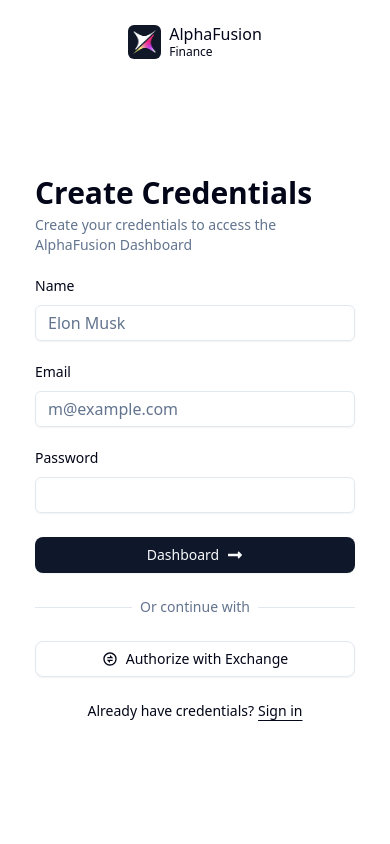
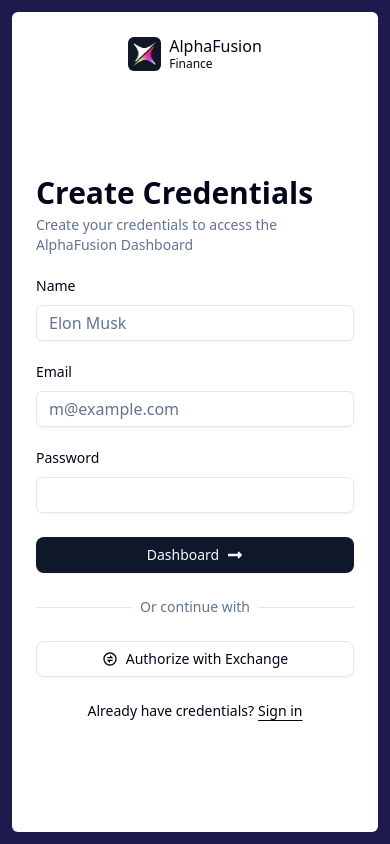
Before and after one commit to thesarinjaizz09/alphafusion, a Next.js app in the folder client/: page /auth in a window 390 px wide. Built offline with nearby package versions, Linux system fonts and the light colour scheme.

Commit message:
refactor: designed the auth page

```diff
--- a/client/app/(user-dashboard)/alphavision/[slug]/page.tsx
+++ b/client/app/(user-dashboard)/alphavision/[slug]/page.tsx
@@ -6,13 +6,11 @@ import {
     BreadcrumbPage,
     BreadcrumbSeparator,
 } from "@/components/ui/breadcrumb"
-import { Separator } from "@/components/ui/separator"
-
 import {
     SidebarTrigger,
 } from "@/components/ui/sidebar"
 
-import PredsDisplay from "@/components/preds-display/preds-display"
+import { Separator } from "@/components/ui/separator"
 import AlphaVisionPage from "@/pages-section/alphavision/AlphaVision"
 
 interface PageProps {
--- a/client/app/auth/layout.tsx
+++ b/client/app/auth/layout.tsx
@@ -17,7 +17,8 @@ const AuthLayout = ({
 }>) => {
   return (
     <div className="grid min-h-svh lg:grid-cols-2">
-      <div className="flex flex-col gap-4 p-6 md:p-10">
+      <div className="bg-indigo-950 p-3">
+        <div className="flex flex-col gap-4 p-6 md:p-10 bg-white w-full h-full rounded-sm">
           <div className="flex justify-center gap-2 md:justify-start">
             <a href="#" className="flex items-center gap-2 font-medium">
               <Image src={appLogo} alt="AlphaFusion Trademark" width={33} className="p-1 border-none border-violet-800 rounded-sm bg-gray-900" />
@@ -33,12 +34,17 @@ const AuthLayout = ({
             </div>
           </div>
         </div>
+      </div>
       <div className="bg-muted relative hidden lg:block">
-        <img
-          src="/placeholder.svg"
-          alt="Image"
+        <video
+          src="/backgrounds/auth.bg.3.mp4"
+          autoPlay
+          loop
+          muted
+          playsInline
           className="absolute inset-0 h-full w-full object-cover dark:brightness-[0.2] dark:grayscale"
         />
+
       </div>
     </div>
   )
```
Also changed, not shown: client/public/backgrounds/auth.bg.png (deleted), 1 other file (tests, documents, lock files or other folders). Lines whose indentation alone changed are shown as unchanged.
